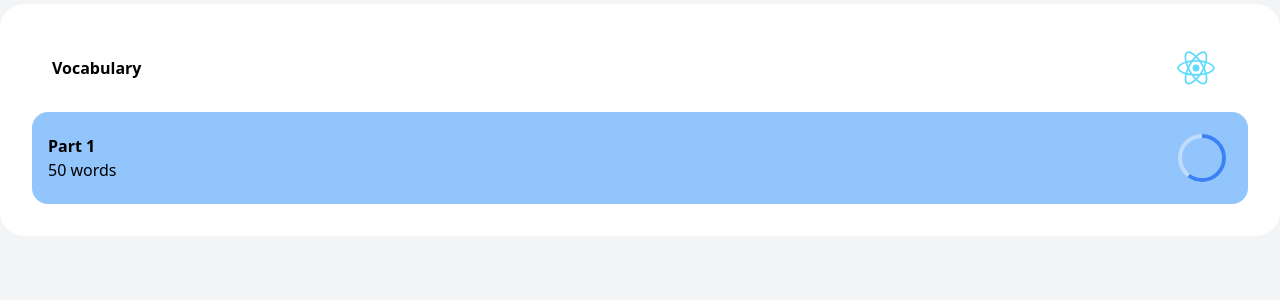
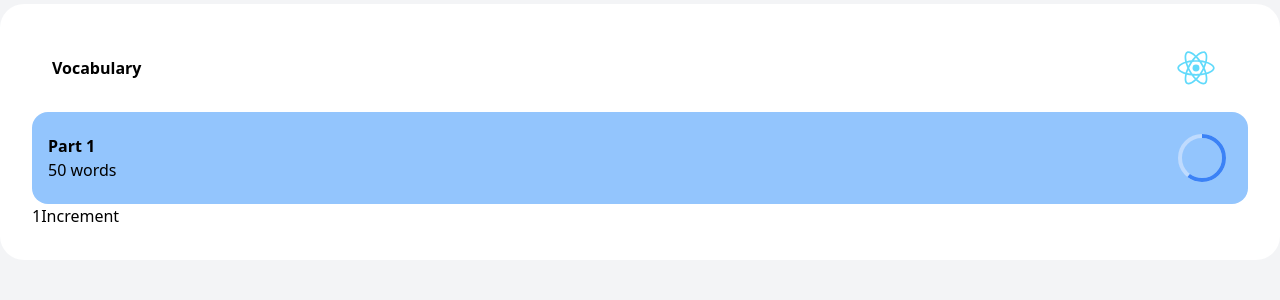
Before and after one commit to namdq2/voca-toeic, a React (Create React App) app: page / in a window 1280 px wide. Shown: the top 300 px of the page. Built offline with nearby package versions, Linux system fonts and the light colour scheme.

Commit message:
added basic redux

```diff
--- a/package.json
+++ b/package.json
@@ -7,11 +7,13 @@
     "@fortawesome/fontawesome-svg-core": "^1.2.35",
     "@fortawesome/free-solid-svg-icons": "^5.15.3",
     "@fortawesome/react-fontawesome": "^0.1.14",
+    "@reduxjs/toolkit": "^1.5.1",
     "@testing-library/jest-dom": "^5.12.0",
     "@testing-library/react": "^11.2.7",
     "@testing-library/user-event": "^12.8.3",
     "react": "^17.0.2",
     "react-dom": "^17.0.2",
+    "react-redux": "^7.2.4",
     "react-router-dom": "^5.2.0",
     "react-scripts": "4.0.3",
     "web-vitals": "^1.1.2"
--- a/src/App.js
+++ b/src/App.js
@@ -1,6 +1,7 @@
 import { BrowserRouter, Route, Switch } from 'react-router-dom';
 import Home from './modules/home';
 import Practicing from './modules/practicing';
+
 
 function App() {
   return (
--- a/src/index.js
+++ b/src/index.js
@@ -3,11 +3,15 @@
 import './index.css';
 import reportWebVitals from './reportWebVitals';
 import App from './App';
+import store from './store';
+import { Provider } from 'react-redux';
 
 ReactDOM.render(
-  <React.StrictMode>
-    <App />
-  </React.StrictMode>,
+  <Provider store={store} >
+    <React.StrictMode>
+      <App />
+    </React.StrictMode>
+  </Provider>,
   document.getElementById('root')
 );
 
--- a/src/modules/home/index.js
+++ b/src/modules/home/index.js
@@ -3,8 +3,13 @@
 import PartItem from '../../components/part-item';
 import QuestionContainer from '../../components/question-container';
 import logo from '../../images/logo.svg';
+import { increment } from '../../store/counter/counterSlice';
+import { useDispatch, useSelector } from 'react-redux';
 
 function Home() {
+  const count = useSelector((state) => state.counter.value);
+  const dispatch = useDispatch();
+
   return (
     <div className="flex justify-center max-w">
       <div className="container ">
@@ -13,6 +18,13 @@
           <Link to="/practicing">
             <PartItem color="bg-blue-300" name="Part 1" description="50 words" progress="60" />
           </Link>
+          {count}
+          <button
+            aria-label="Increment value"
+            onClick={() => dispatch(increment())}
+          >
+            Increment
+            </button>
         </QuestionContainer>
       </div>
     </div>
--- a/src/modules/practicing/index.js
+++ b/src/modules/practicing/index.js
@@ -2,7 +2,6 @@
 import QuestionContainer from '../../components/question-container';
 import Option from '../../components/option';
 import Word from '../../components/word';
-
 
 function Practicing() {
     return (
--- /dev/null
+++ b/src/store/counter/counterSlice.js
@@ -0,0 +1,22 @@
+import { createSlice } from "@reduxjs/toolkit";
+
+export const counterSlice = createSlice({
+    name: 'counter',
+    initialState: {
+        value: 1,
+    },
+    reducers: {
+        increment: (state) => {
+            state.value += 1;
+        },
+        decrement: (state) => {
+            state.value -= 1;
+        },
+        incrementByAmount: (state, action) => {
+            state.value = action.payload;
+        },
+    },
+})
+
+export const { increment, decrement, incrementByAmount } = counterSlice.actions;
+export default counterSlice.reducer;
--- /dev/null
+++ b/src/store/index.js
@@ -0,0 +1,8 @@
+import { configureStore } from "@reduxjs/toolkit";
+import counterReducer from './counter/counterSlice';
+
+export default configureStore({
+    reducer: {
+        counter: counterReducer,
+    },
+});
```
Also changed, not shown: 1 other file (tests, documents, lock files or other folders).
